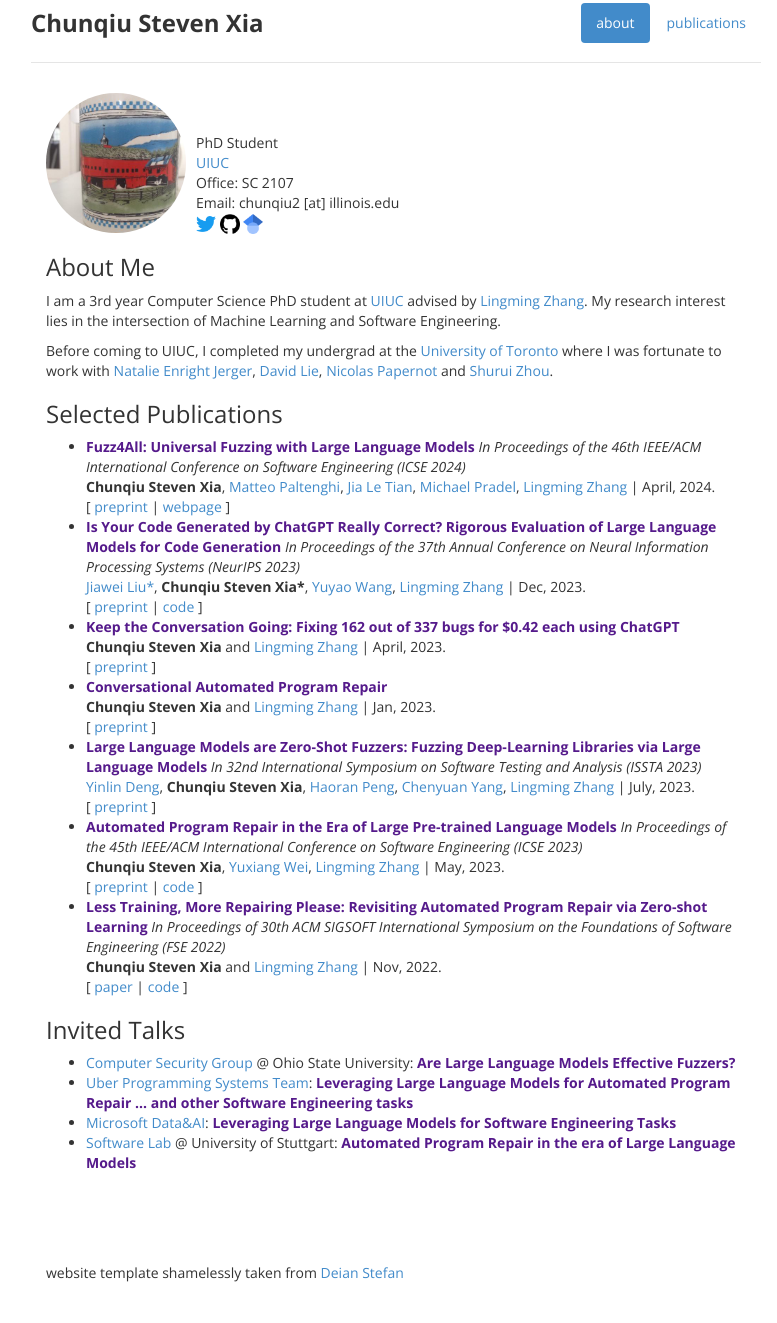
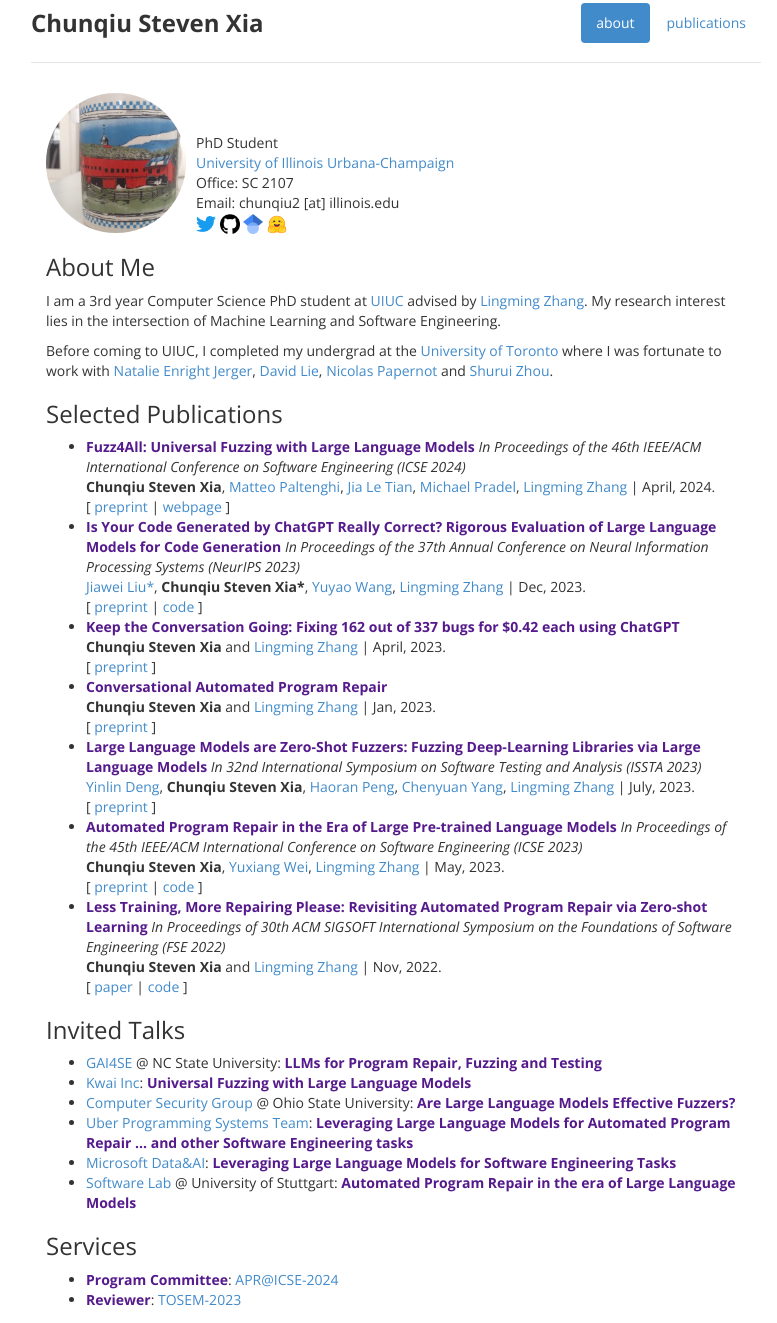
Before and after one commit to steven-site/steven-site.github.io, a plain HTML site: page index.html in a window 1280 px wide. Shown: the part 17-1340 px from the top of the page, without its empty margins (244-1021 px from the left). Drawn offline with nearby package versions, Linux system fonts and the light colour scheme.

Commit message:
update talk + service

```diff
--- a/index.html
+++ b/index.html
@@ -57,7 +57,7 @@
         <br/><br/>
         PhD Student
         <br/>
-	<a href="https://cs.illinois.edu/">UIUC</a> <br/>
+	<a href="https://cs.illinois.edu/">University of Illinois Urbana-Champaign</a> <br/>
         Office: SC 2107
         <br/>
         Email: chunqiu2 [at] illinois.edu
@@ -65,6 +65,7 @@
         <a href="https://twitter.com/steven_xia_"><img src="twitter.png" width="20"></a>
         <a href="https://github.com/brutalsavage"><img src="github.png" width="20"></a>
         <a href="https://scholar.google.com/citations?user=-PCjRp8AAAAJ&hl=en"><img src="scholar.png" width="20"></a>
+        <a href="https://huggingface.co/nevetsaix"><img src="huggingface_logo-noborder.svg" width="20"></a>
       </div>
     </div>
 </div>
@@ -153,11 +154,18 @@
 </ul>
   <h3>Invited Talks</h3>
   <ul>
+    <li><a href="https://www.bowenxu.me/">GAI4SE</a> @ NC State University: <span class="paper-title">LLMs for Program Repair, Fuzzing and Testing</span></li>
+    <li><a href="https://www.kwai.com/">Kwai Inc</a>: <span class="paper-title">Universal Fuzzing with Large Language Models</span></li>
     <li><a href="https://cse.osu.edu/faculty-research/system-security/">Computer Security Group</a> @ Ohio State University: <span class="paper-title">Are Large Language Models Effective Fuzzers?</span></li>
     <li><a href="https://www.uber.com/us/en/about/science/">Uber Programming Systems Team</a>: <span class="paper-title">Leveraging Large Language Models for Automated Program Repair ... and other Software Engineering tasks</span></li>
     <li><a href="https://www.microsoft.com/en-us/research/group/dataai/">Microsoft Data&AI</a>: <span class="paper-title">Leveraging Large Language Models for Software Engineering Tasks</span></li>
     <li><a href="https://software-lab.org/">Software Lab</a> @ University of Stuttgart: <span class="paper-title">Automated Program Repair in the era of Large Language Models</span> </li>
   </ul>
+    <h3>Services</h3>
+    <ul>
+        <li><span class="paper-title">Program Committee</span>: <a href="https://program-repair.org/workshop-2024/">APR@ICSE-2024</a></li>
+        <li><span class="paper-title">Reviewer</span>: <a href="https://dl.acm.org/journal/tosem">TOSEM-2023</a></li>
+    </ul>
   <br/>
   <br/>
     <br/>
```
Also changed, not shown: huggingface_logo-noborder.svg (added).
